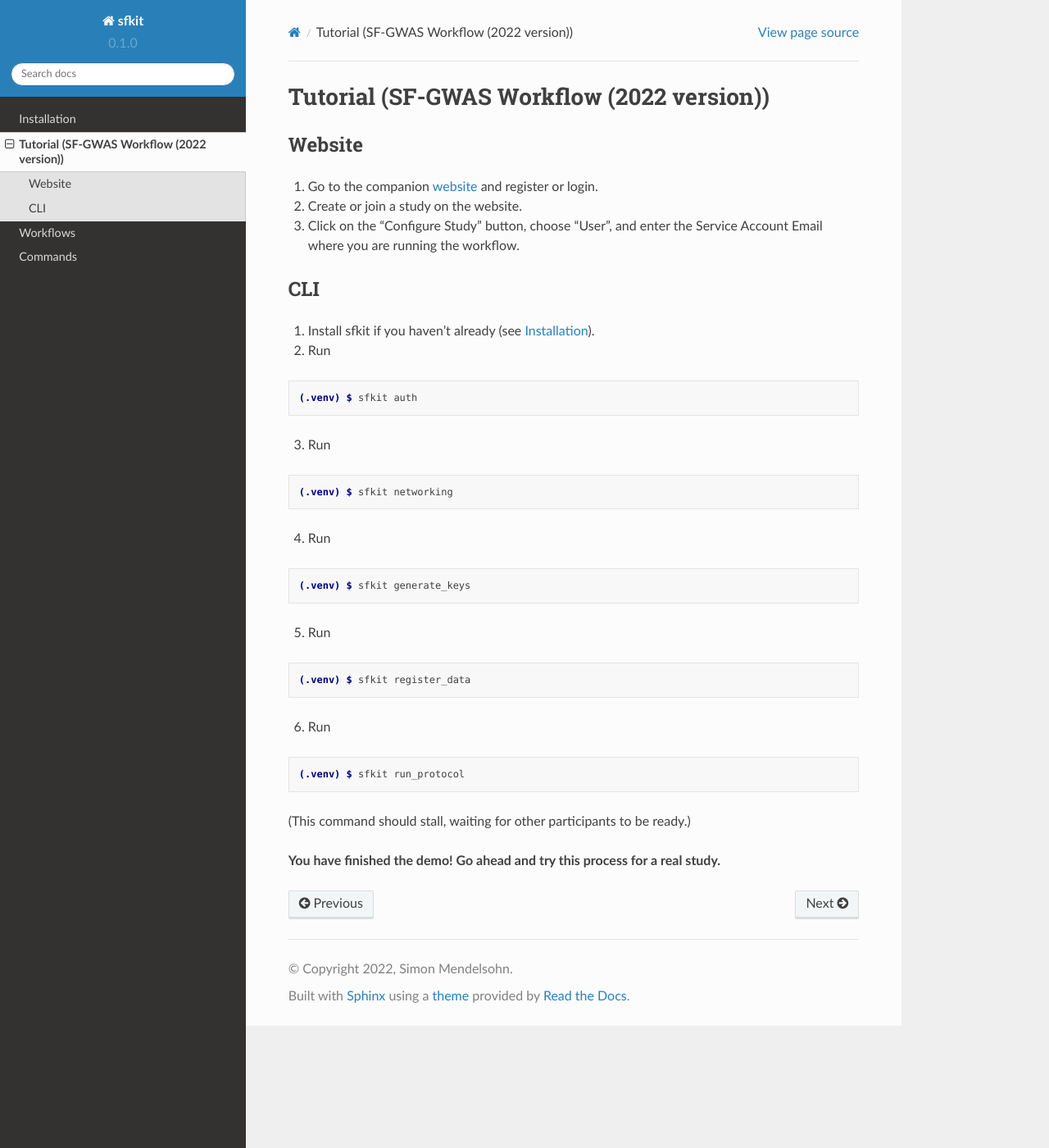
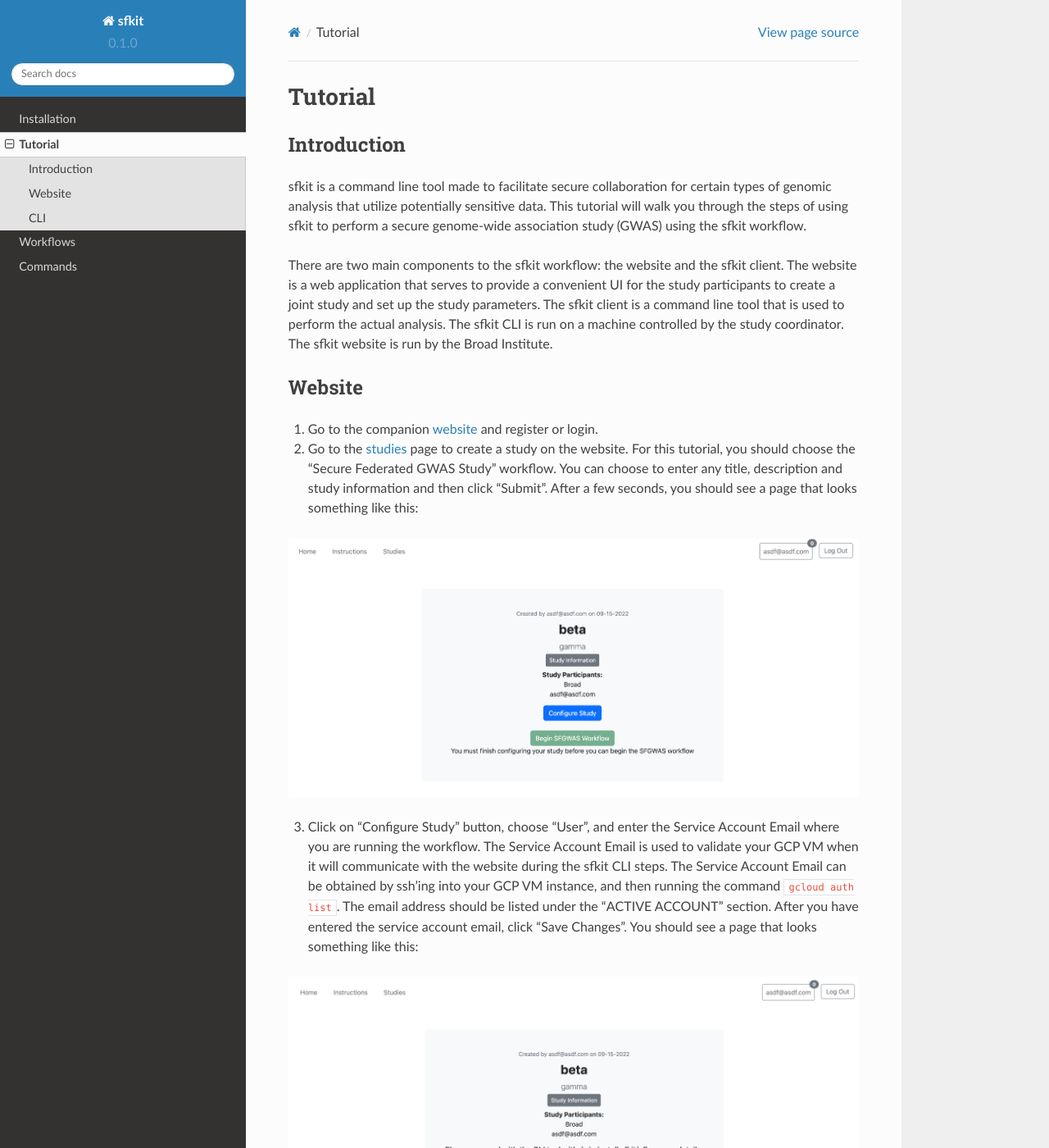
Before and after one commit to hcholab/sfkit, a Sphinx documentation site: the page built from docs/source/tutorial.rst, in a window 1280 px wide and 1400 px high. Shown: the whole window at 82% size. Built offline with Sphinx 7.4.7 and the Read the Docs theme 2.0.0, drawn with Linux system fonts in a browser that asks for light colours; some of the changed text lies outside the part shown.

Commit message:
improve tutorial

```diff
--- a/docs/source/index.rst
+++ b/docs/source/index.rst
@@ -4,7 +4,7 @@
 **sfkit** is a collection of CLI tools to help run certain types of secure multi-party computation on genomic data.
 It is a companion to the website `here <https://secure-gwas-website-bhj5a4wkqa-uc.a.run.app/>`_.
 
-Check out the :doc:`workflows` section for further information or :doc:`installation` for installation instructions.
+Check out the :doc:`tutorial` to get started.
 
 .. note::
 
--- a/docs/source/tutorial.rst
+++ b/docs/source/tutorial.rst
@@ -1,48 +1,80 @@
-Tutorial (SF-GWAS Workflow (2022 version))
-==========================================
+Tutorial
+========
+
+Introduction
+------------
+
+sfkit is a command line tool made to facilitate secure collaboration for certain types of genomic analysis that utilize potentially sensitive data.  This tutorial will walk you through the steps of using sfkit to perform a secure genome-wide association study (GWAS) using the sfkit workflow.
+
+There are two main components to the sfkit workflow: the website and the sfkit client. The website is a web application that serves to provide a convenient UI for the study participants to create a joint study and set up the study parameters. The sfkit client is a command line tool that is used to perform the actual analysis.  The sfkit CLI is run on a machine controlled by the study coordinator.  The sfkit website is run by the Broad Institute.
 
 Website
 -------
 
 1. Go to the companion `website <https://secure-gwas-website-bhj5a4wkqa-uc.a.run.app/>`_ and register or login.
-2. Create or join a study on the website.
-3. Click on the "Configure Study" button, choose "User", and enter the Service Account Email where you are running the workflow.
+2. Go to the `studies <https://secure-gwas-website-bhj5a4wkqa-uc.a.run.app/index>`_ page to create a study on the website.  For this tutorial, you should choose the "Secure Federated GWAS Study" workflow.  You can choose to enter any title, description and study information and then click "Submit".  After a few seconds, you should see a page that looks something like this:
+
+.. image:: images/study.png
+
+3. Click on "Configure Study" button, choose "User", and enter the Service Account Email where you are running the workflow.  The Service Account Email is used to validate your GCP VM when it will communicate with the website during the sfkit CLI steps.  The Service Account Email can be obtained by ssh'ing into your GCP VM instance, and then running the command ``gcloud auth list``.  The email address should be listed under the "ACTIVE ACCOUNT" section.  After you have entered the service account email, click "Save Changes".  You should see a page that looks something like this:
+
+.. image:: images/study_after_config.png
+
+You are now done with the website component and can proceed to the CLI.
+
+.. note::
+
+   When running a real study, you will want to allow multiple participants for a study.  A new participant can request to join a study by clicking "Request to Join Study" under a study on the Studies page.  At that point, the owner of the study will be able to go to their study and click "Approve Request" to allow the participant to join the study. For this tutorial, we will only be using one participant.
 
 CLI
 ---
 
-1. Install sfkit if you haven't already (see :doc:`installation`).
+1. SSH into your VM where you will be running the workflow and follow the instructions to install sfkit if you haven't already (see :doc:`installation`).
 
 2. Run
 
 .. code-block:: console
 
-    (.venv) $ sfkit auth
+    $ sfkit auth
+
+This will authenticate your VM with the website.  It does this by making a get request to the website, which can authenticate you based on the Service Account Email that you provided. If you get an error message, make sure that you have entered the correct Service Account Email in the website.  If you get a message saying "Successfully authenticated!", then you are good to go.
 
 3. Run
 
 .. code-block:: console
 
-    (.venv) $ sfkit networking
+    $ sfkit networking
+
+This will communicate your IP address to the website so that all study participants will be able to communicate with your VM.  It may also ask your for a preferred port number to use when direct socket connections are made between participants.  If you get a message saying "Successfully communicated networking information!", then you are good to go.
 
 4. Run
 
 .. code-block:: console
 
-    (.venv) $ sfkit generate_keys
+    $ sfkit generate_keys
+
+This will use a secure key generation protocol to generate a pair of keys for your study.  It will also communicate the public key to the website so that all study participants will be able to communicate with your VM.  If you get a message saying "Your public key has been uploaded to the website and is available for all participants in your study.", then you are good to go.  During the actual protocol, your private key (not shared) will be combined with each other participant's public key to a create shared secret key that is only known to you and this other participant.  See `Diffie-Hellman Key Exchange <https://en.wikipedia.org/wiki/Diffie%E2%80%93Hellman_key_exchange>`_ for more information on how this works.
 
 5. Run
 
 .. code-block:: console
 
-    (.venv) $ sfkit register_data
+    $ sfkit register_data
+
+This will validate that your input data for the protocol is in the correct format.  It will ask you for the paths to your input data.  For this tutorial, you can enter "demo" and this process will be skipped.  If you get a message saying "Successfully registered and validated data!", then you are good to go.
 
 6. Run
 
 .. code-block:: console
 
-    (.venv) $ sfkit run_protocol
+    $ sfkit run_protocol --demo --phase 1
 
-(This command should stall, waiting for other participants to be ready.)
+
+This will run the first phase of the secure federated gwas protocol.  It should take about 5 minutes.  If you remove the "--phase 1", then it will run the entire protocol, which should take a couple of hours. If you get a message saying "Finished SFGWAS protocol", then it was successful.
+
+.. note::
+
+   If you are running a real study, you will want to run the protocol without the ``--demo`` flag.  If you tried this right now, it would stall with the message "The other participant is not yet ready.  Waiting... (press CTRL-C to cancel)" as it expects another participant to join the study.
+
 
 **You have finished the demo!  Go ahead and try this process for a real study.**
--- a/docs/source/workflows.rst
+++ b/docs/source/workflows.rst
@@ -4,12 +4,18 @@
 MPC-GWAS Workflow (2018 version)
 --------------------------------
 
+This workflows is based on the 2018 paper from nature biotechnology `Secure genome-wide association analysis using multiparty computation <https://www.nature.com/articles/nbt.4108>`__.  It is a complete workflow for GWAS analysis using `secret sharing <https://en.wikipedia.org/wiki/Secret_sharing>`__ to allow for `secure multiparty computation <https://en.wikipedia.org/wiki/Secure_multi-party_computation>`__.
+
 This workflow uses all of the currently supported :doc:`commands`.
 
 SF-GWAS Workflow (2022 version)
 -------------------------------
 
+This workflow is based on "Secure and Federated Genome-Wide Association Studies for Biobank-Scale Datasets", which is currently under review (2022).  It is a complete workflow for GWAS analysis, and a significant speed-up improvement on the 2018 version.  It utilizes `homomorphic encryption <https://en.wikipedia.org/wiki/Homomorphic_encryption>`__ in addition to `secret sharing <https://en.wikipedia.org/wiki/Secret_sharing>`__.
+
 This workflow uses all of the currently supported :doc:`commands` except for *encrypt_data*.
+
+See the :doc:`tutorial` for more information on how to use this workflow.
 
 SF-PCA Workflow (2022 version)
 ------------------------------
--- a/pyproject.toml
+++ b/pyproject.toml
@@ -1,6 +1,6 @@
 [project]
 name = "sfkit"
-version = "0.0.54"
+version = "0.0.57"
 authors = [{ name = "Simon Mendelsohn", email = "smendels@broadinstitute.org" }]
 description = "Some CLI Tools For The Secure Multi-party Genomic Analysis Website"
 readme = "README.md"
```
Also changed, not shown: docs/source/installation.rst (+21 -1 lines), docs/source/images/study.png (added), docs/source/images/study_after_config.png (added), 8 other files.
